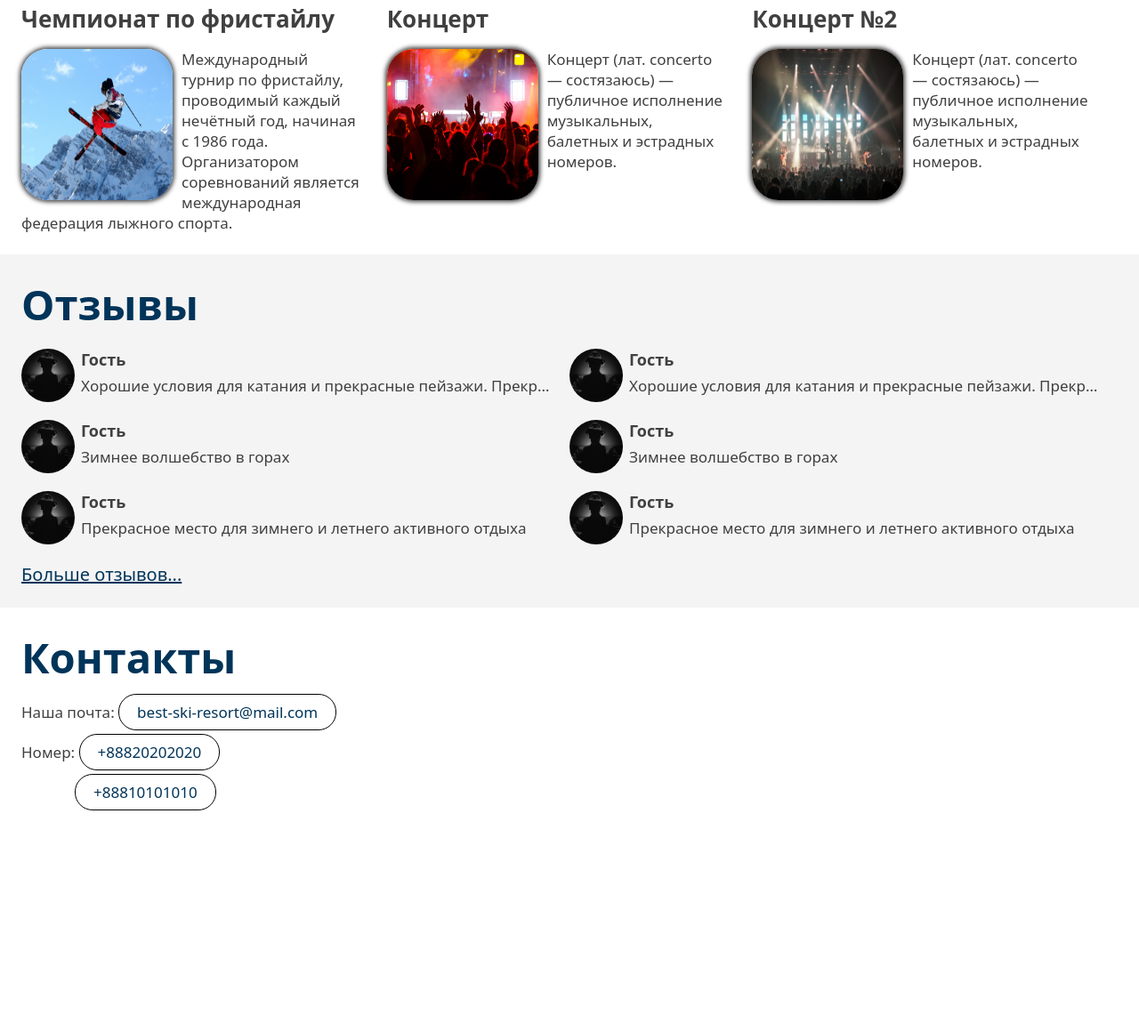
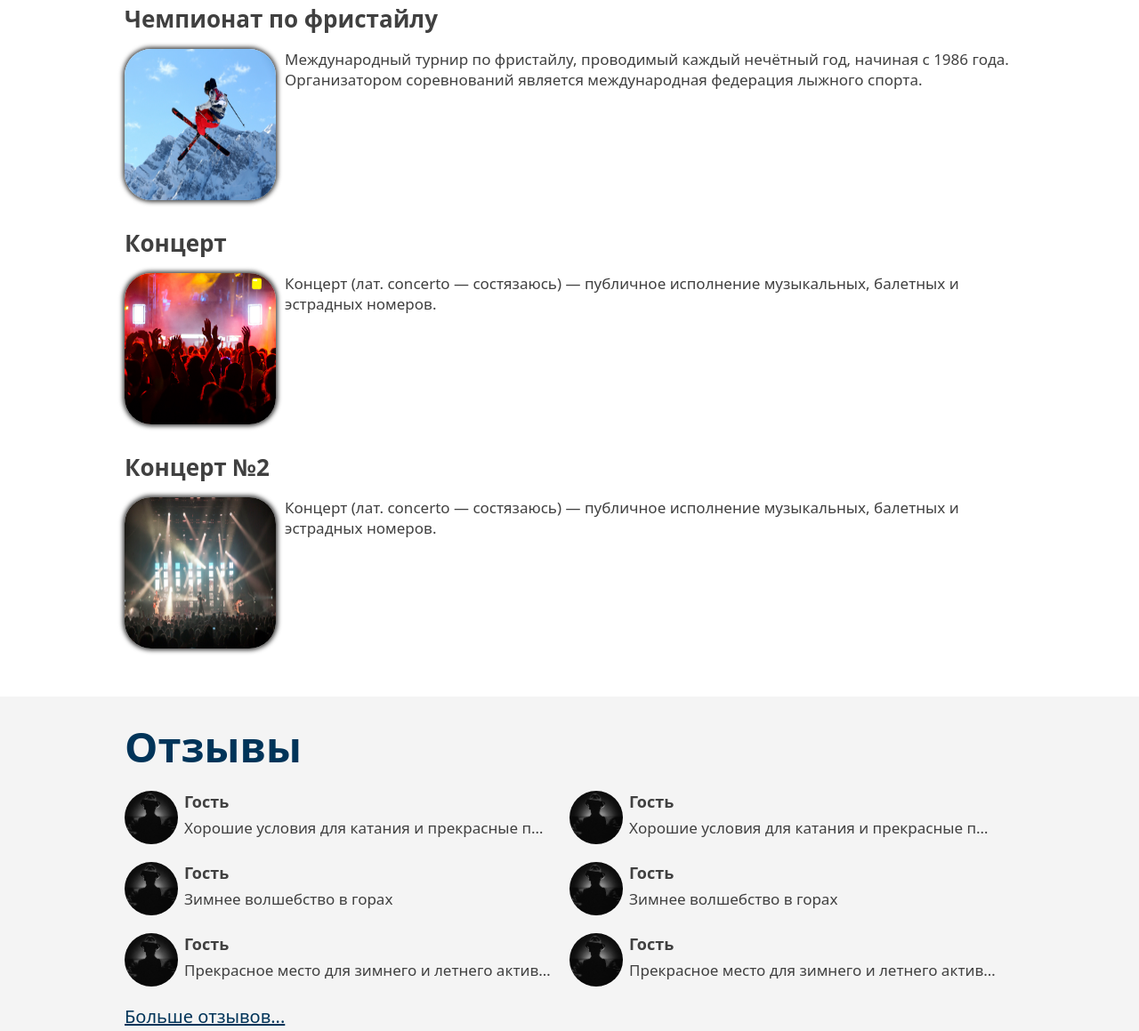
Before and after one commit to phoenixixixix/ski-resort-page, a plain HTML site: page index.html in a window 1280 px wide. Shown: the part 823-1982 px from the top of the page at 89% size. Before the commit the page ends 1771 px from the top, so only its background shows below. Drawn offline with Linux system fonts and the light colour scheme.

Commit message:
html sructure corrected

```diff
--- a/css/contacts.css
+++ b/css/contacts.css
@@ -1,18 +1,11 @@
-.contacts p {
-  margin-bottom: 22px;
+.email, .phone-number {
+  margin-bottom: 15px;
+
+  color: #003459;
+  font-size: 20px;
 }
 
-.phone-number, .email {
-  text-align: center;
+.email {
+  display: block;
   text-decoration: none;
-  border: 1px solid #000000;
-  border-radius: 20px;
-  padding: 8px 20px;
-
-  font-size: 17px;
-  color: #003459;
 }
-
-.last-field {
-  margin-left: 60px;
-}
--- a/css/event.css
+++ b/css/event.css
@@ -1,5 +1,5 @@
 .event {
-  margin-right: 30px;
+  margin-bottom: 30px;
 }
 
 .event-image {
--- a/css/grid.css
+++ b/css/grid.css
@@ -1,5 +1,5 @@
 .container {
-  max-width: 1500px;
+  max-width: 1000px;
   margin-left: auto;
   margin-right: auto;
   padding: 24px;
@@ -23,7 +23,7 @@
   float: left;
 }
 
-@media (max-width: 1150px) {
+@media (max-width: 860px) {
   .column-1-3 {
     width: 100%;
     margin-bottom: 30px;
--- a/index.html
+++ b/index.html
@@ -69,27 +69,21 @@
   <div class="events" id="events">
     <div class="container">
       <h1 class="title-large">События</h1>
-      <div class="column-1-3">
         <div class="event">
           <h2 class="title-medium">Чемпионат по фристайлу</h2>
           <img src="event/freestyle_ski.jpg" alt="[freestyle_ski]" width="170" height="170" class="event-image">
           <p>Международный турнир по фристайлу, проводимый каждый нечётный год, начиная с 1986 года. Организатором соревнований является международная федерация лыжного спорта.</p>
         </div>
-      </div>
-      <div class="column-1-3">
         <div class="event">
           <h2 class="title-medium">Концерт</h2>
           <img src="event/concert.jpg" alt="[concert_1]" width="170" height="170" class="event-image">
           <p>Концерт (лат. concerto — состязаюсь) — публичное исполнение музыкальных, балетных и эстрадных номеров.</p>
         </div>
-      </div>
-      <div class="column-1-3">
         <div class="event">
           <h2 class="title-medium">Концерт №2</h2>
           <img src="event/concert_2.jpg" alt="[concert_2]" width="170" height="170" class="event-image">
           <p>Концерт (лат. concerto — состязаюсь) — публичное исполнение музыкальных, балетных и эстрадных номеров.</p>
         </div>
-      </div>
     </div>
   </div>
 
@@ -138,10 +132,9 @@
   <div class="contacts" id="contacts">
     <div class="container">
       <h1 class="title-large">Контакты</h1>
-      <p>Наша почта: <a href="#" class="email">best-ski-resort@mail.com</a></p>
-
-      <p>Номер: <a href="#" class="phone-number">+88820202020</a><p>
-      <a href="#" class="phone-number last-field">+88810101010</a>
+      <a href="mailto:best-ski-resort@mail.com" class="email">best-ski-resort@mail.com</a>
+      <p class="phone-number">+88820202020</p>
+      <p class="phone-number">+88810101010</p>
     </div>
   </div>
 </body>
```
